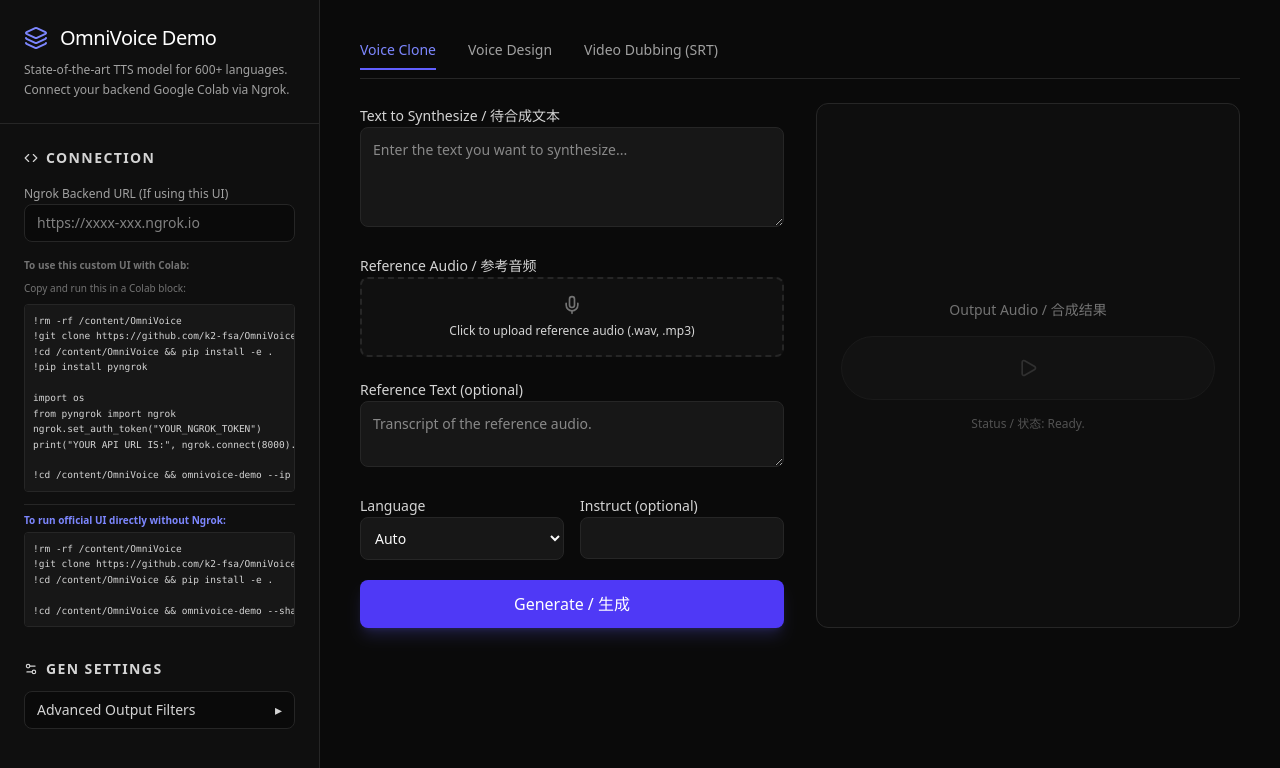
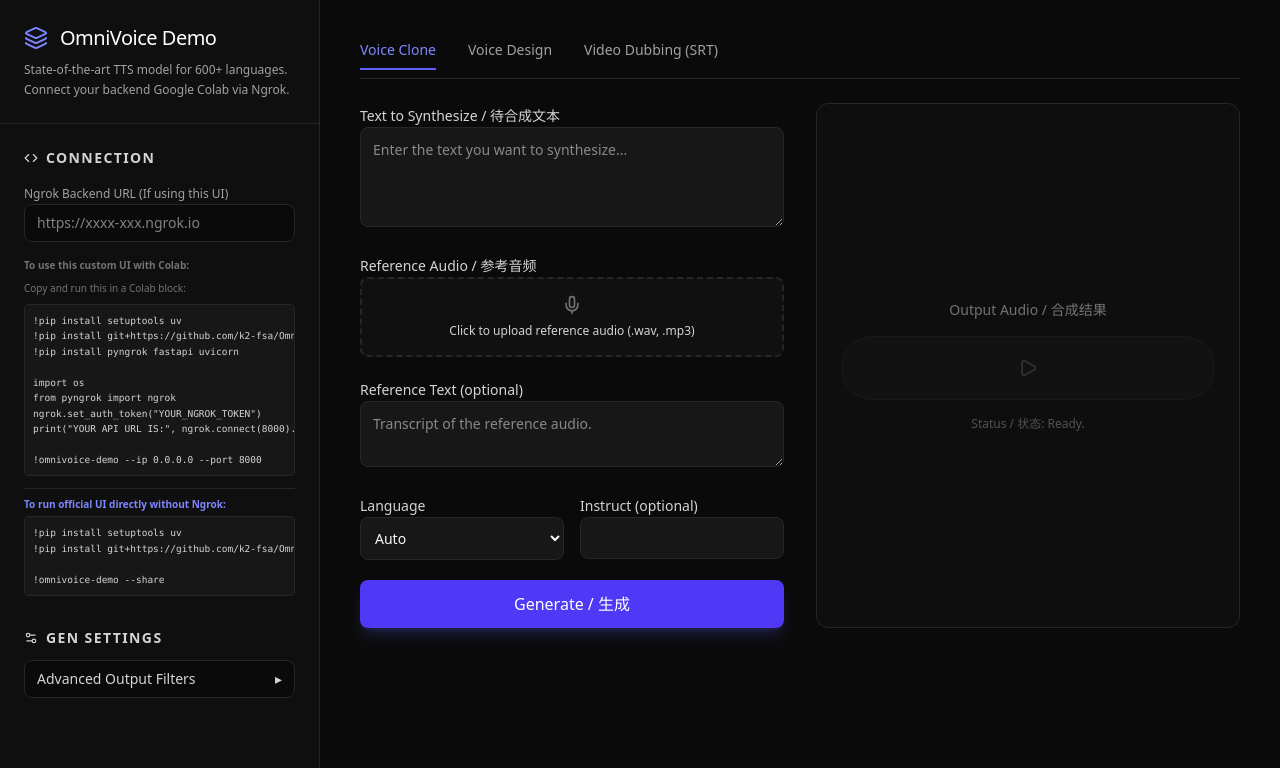
Before and after one commit to Praveen230389/OmniVoice, a React (Vite) app: page / in a window 1280 px wide. Shown: the top 768 px of the page. Built offline with nearby package versions, Linux system fonts and the light colour scheme.

Commit message:
Update App.tsx

```diff
--- a/src/App.tsx
+++ b/src/App.tsx
@@ -212,26 +212,24 @@
                 <p><strong>To use this custom UI with Colab:</strong></p>
                 <p>Copy and run this in a Colab block:</p>
                 <pre className="bg-neutral-900 border border-neutral-800 p-2 rounded text-[9.5px] mt-1 overflow-x-auto text-neutral-300 select-all font-mono leading-relaxed">
-{`!rm -rf /content/OmniVoice
-!git clone https://github.com/k2-fsa/OmniVoice.git /content/OmniVoice
-!cd /content/OmniVoice && pip install -e .
-!pip install pyngrok
+{`!pip install setuptools uv
+!pip install git+https://github.com/k2-fsa/OmniVoice.git
+!pip install pyngrok fastapi uvicorn
 
 import os
 from pyngrok import ngrok
 ngrok.set_auth_token("YOUR_NGROK_TOKEN")
 print("YOUR API URL IS:", ngrok.connect(8000).public_url)
 
-!cd /content/OmniVoice && omnivoice-demo --ip 0.0.0.0 --port 8000`}
+!omnivoice-demo --ip 0.0.0.0 --port 8000`}
                 </pre>
 
                 <p className="mt-3 text-indigo-400 border-t border-neutral-800 pt-2 mb-1"><strong>To run official UI directly without Ngrok:</strong></p>
                 <pre className="bg-neutral-900 border border-neutral-800 p-2 rounded text-[9.5px] overflow-x-auto text-neutral-300 select-all font-mono leading-relaxed">
-{`!rm -rf /content/OmniVoice
-!git clone https://github.com/k2-fsa/OmniVoice.git /content/OmniVoice
-!cd /content/OmniVoice && pip install -e .
+{`!pip install setuptools uv
+!pip install git+https://github.com/k2-fsa/OmniVoice.git
 
-!cd /content/OmniVoice && omnivoice-demo --share`}
+!omnivoice-demo --share`}
                 </pre>
               </div>
             </div>
```
